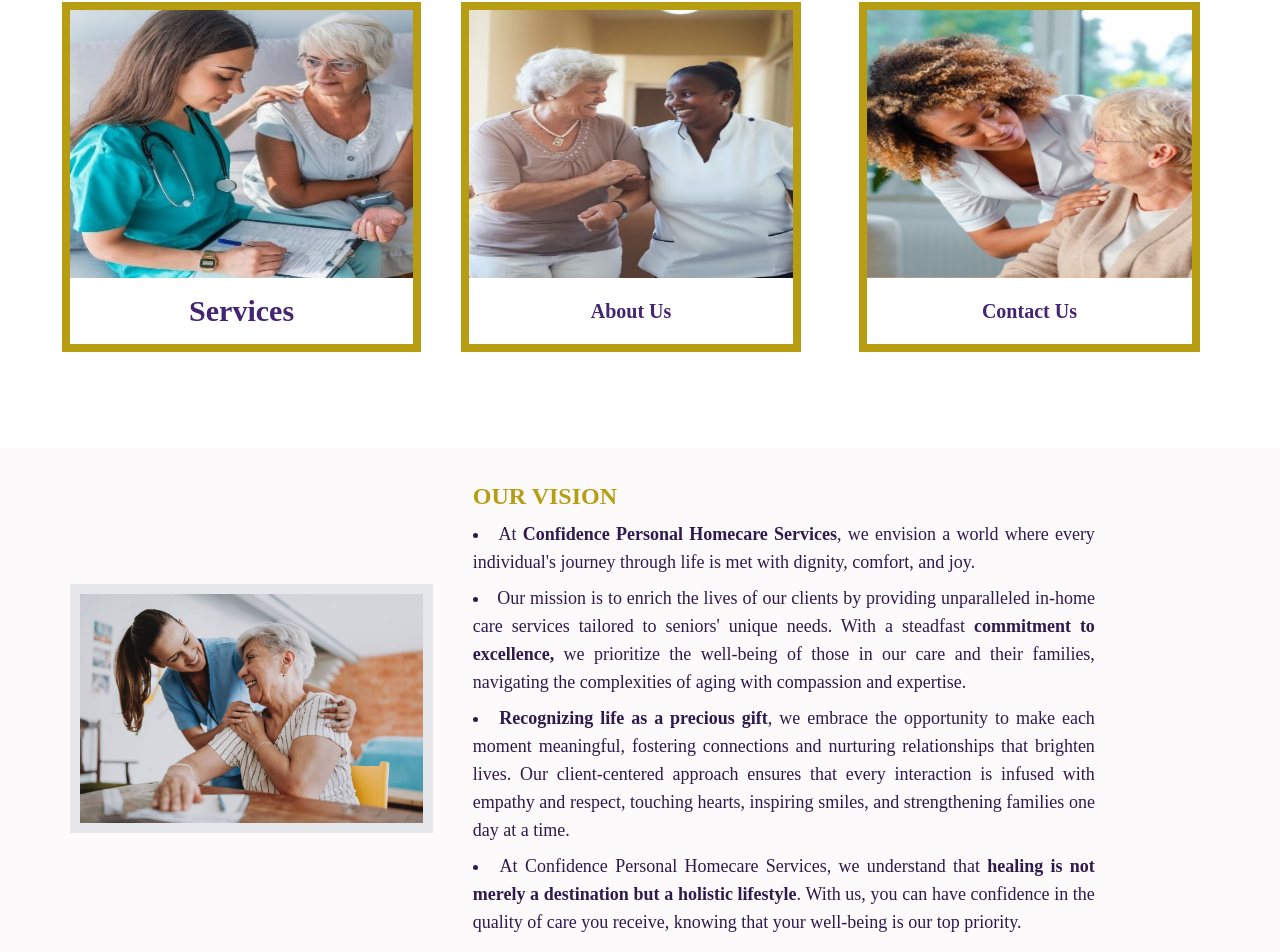
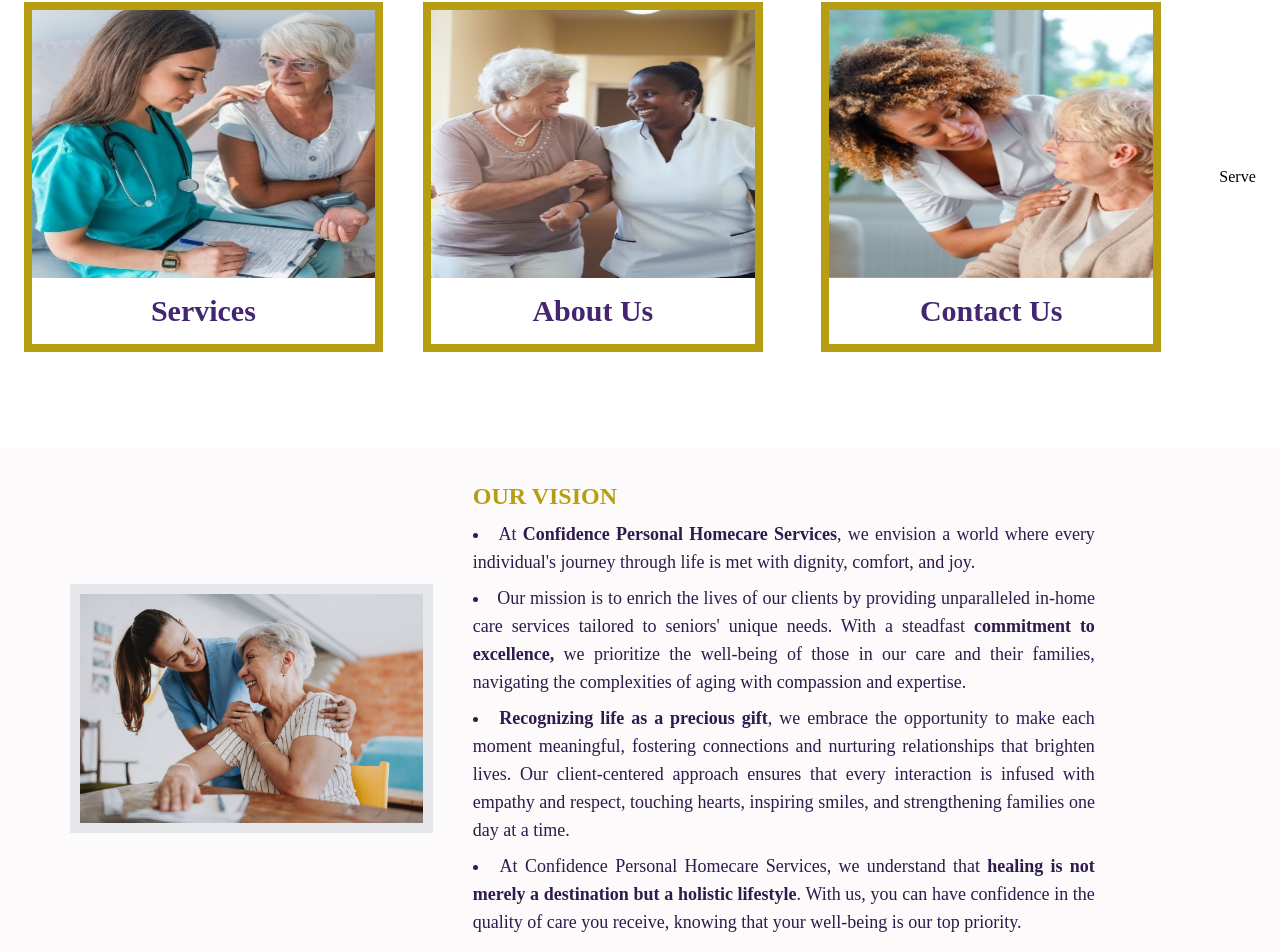
Before and after one commit to Sholafunmi/confidencehomecare, a React (Vite) app: page / in a window 1280 px wide. Shown: the part 990-1942 px from the top of the page. Built offline with nearby package versions, Linux system fonts and the light colour scheme.

Commit message:
features

```diff
--- a/src/components/Home/Features.jsx
+++ b/src/components/Home/Features.jsx
@@ -1,5 +1,5 @@
 import React from 'react'
-import { Link, Router, Route } from 'react-router-dom';
+import { Link } from 'react-router-dom';
 
 
 
@@ -50,7 +50,7 @@ const Features = () => {
                                 </div>
 
                                 <div className='aboutBottom  h-[20%] w-full flex justify-center text-[#442572] bg-[#fff] '>
-                                    <p className='flex items-center font-bold text-[20px]' >About Us</p>
+                                    <p className='flex items-center font-bold text-[30px]' >About Us</p>
                                 </div>
 
                           </div>
@@ -65,10 +65,14 @@ const Features = () => {
                                 </div>
 
                                 <div className='contactBottom  h-[20%] w-full flex justify-center text-[#442572] bg-[#fff] '>
-                                    <p className='flex items-center font-bold text-[20px] ' href="/contact">Contact Us</p>
+                                    <p className='flex items-center font-bold text-[30px] ' href="/contact">Contact Us</p>
                                 </div>
 
                           </div>
+                        </Link>
+
+                        <Link to={'/services'} onClick={scrollToTop} >
+                          Serve
                         </Link>
 
 
--- a/src/components/Pages/Home.jsx
+++ b/src/components/Pages/Home.jsx
@@ -1,10 +1,8 @@
 import React from 'react'
-import Navbar from '../Home/Navbar'
 import Hero from '../Home/Hero'
 import Vision from '../Home/Vision'
 import Features from '../Home/Features'
 import ServicesHome from '../Home/ServicesHome'
-import Footer from '../Home/Footer'
 
 
 const Home = () => {
```
Also changed, not shown: src/components/Home/Navbar.jsx (+4 -4 lines).
